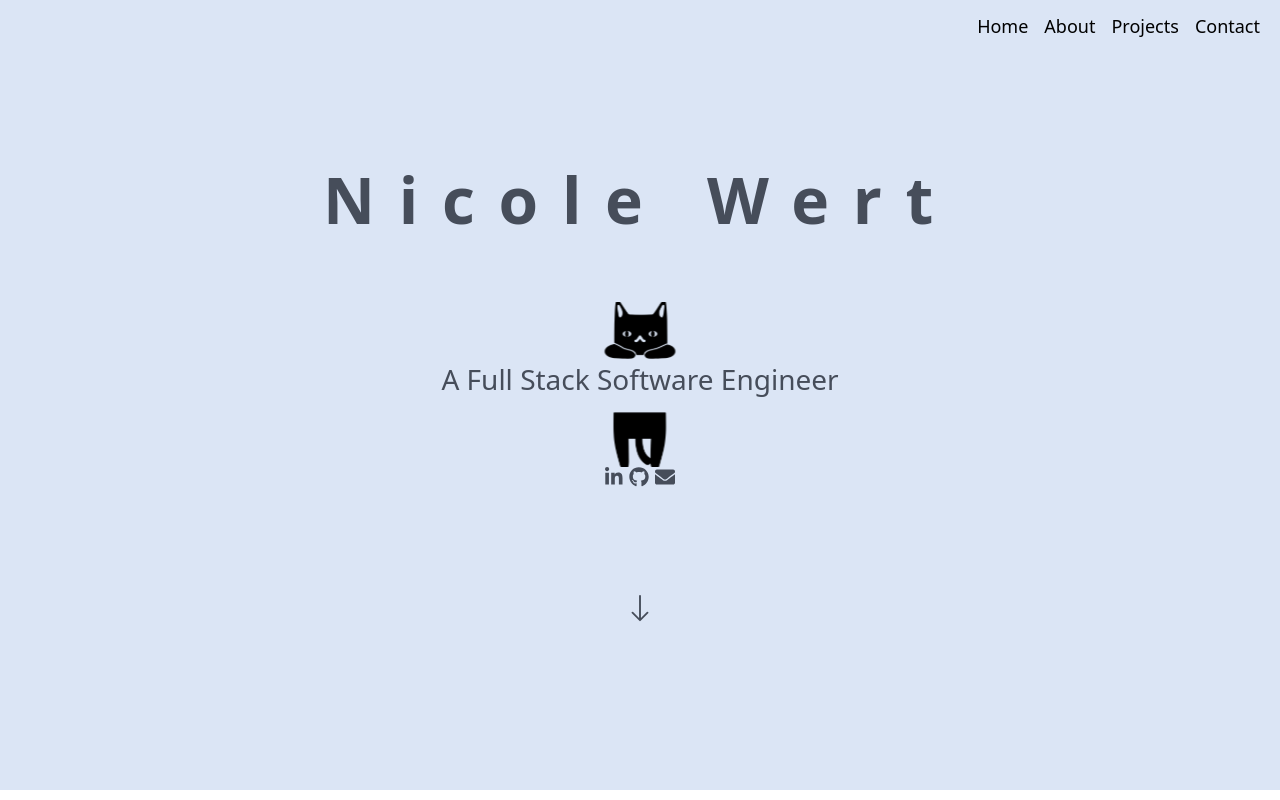
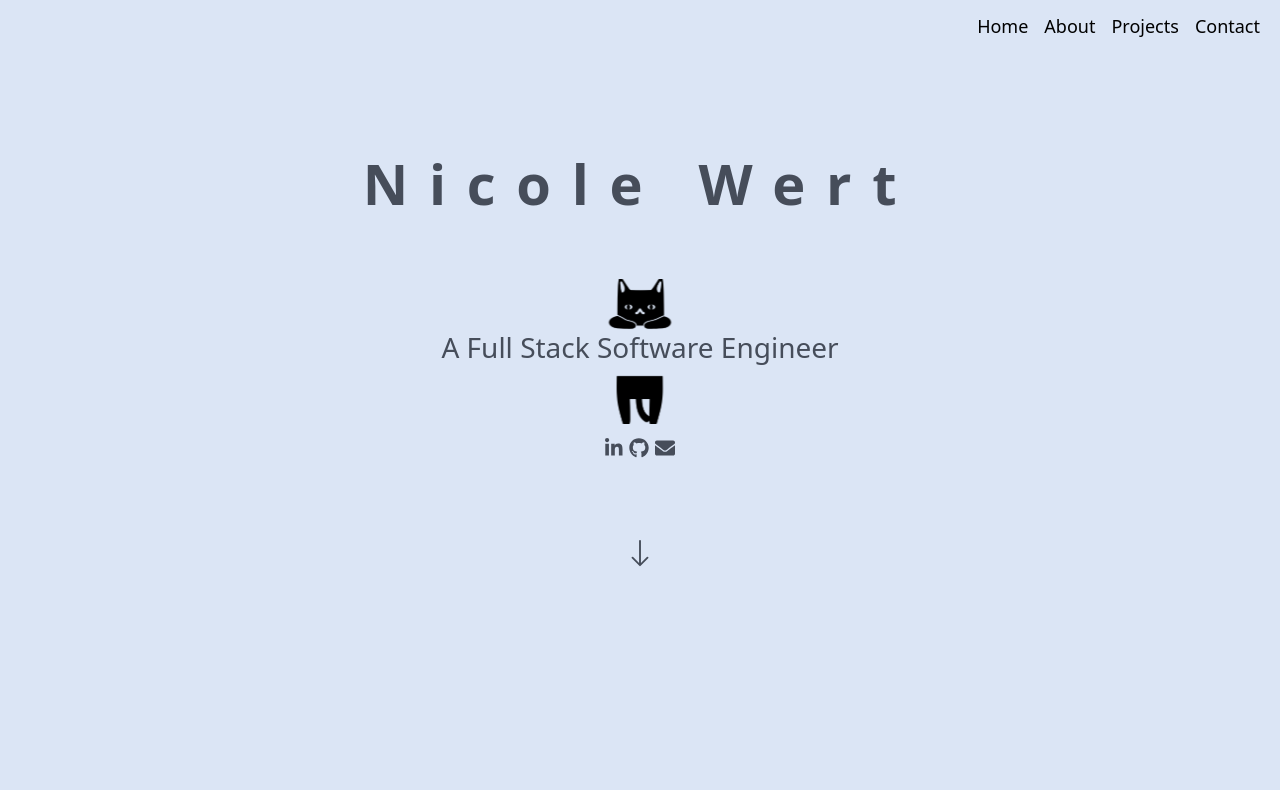
Before and after one commit to nicolewert/Portfolio, a React (Create React App) app: page / in a window 1280 px wide. Shown: the top 800 px of the page. Built offline with nearby package versions, Linux system fonts and the light colour scheme.

Commit message:
#12 refactor: update home text and image size and iconGroup margins

```diff
--- a/src/components/Home/Home.module.css
+++ b/src/components/Home/Home.module.css
@@ -5,15 +5,15 @@
 }
 
 .name {
-  font-size: 4em;
+  font-size: 3.5em;
   letter-spacing: 0.37em;
   font-weight: 600;
-  margin: 8% 0 5%;
+  margin: 7% 0 5%;
 }
 
 .catImg {
-  width: 85px;
-  height: 165px;
+  width: 65px;
+  height: 145px;
 }
 
 .catText {
@@ -23,7 +23,7 @@
 }
 
 .iconGroup {
-  margin: 1% 0 8%;
+  margin: 1% 0 6% !important;
 }
 
 .icon {
```
